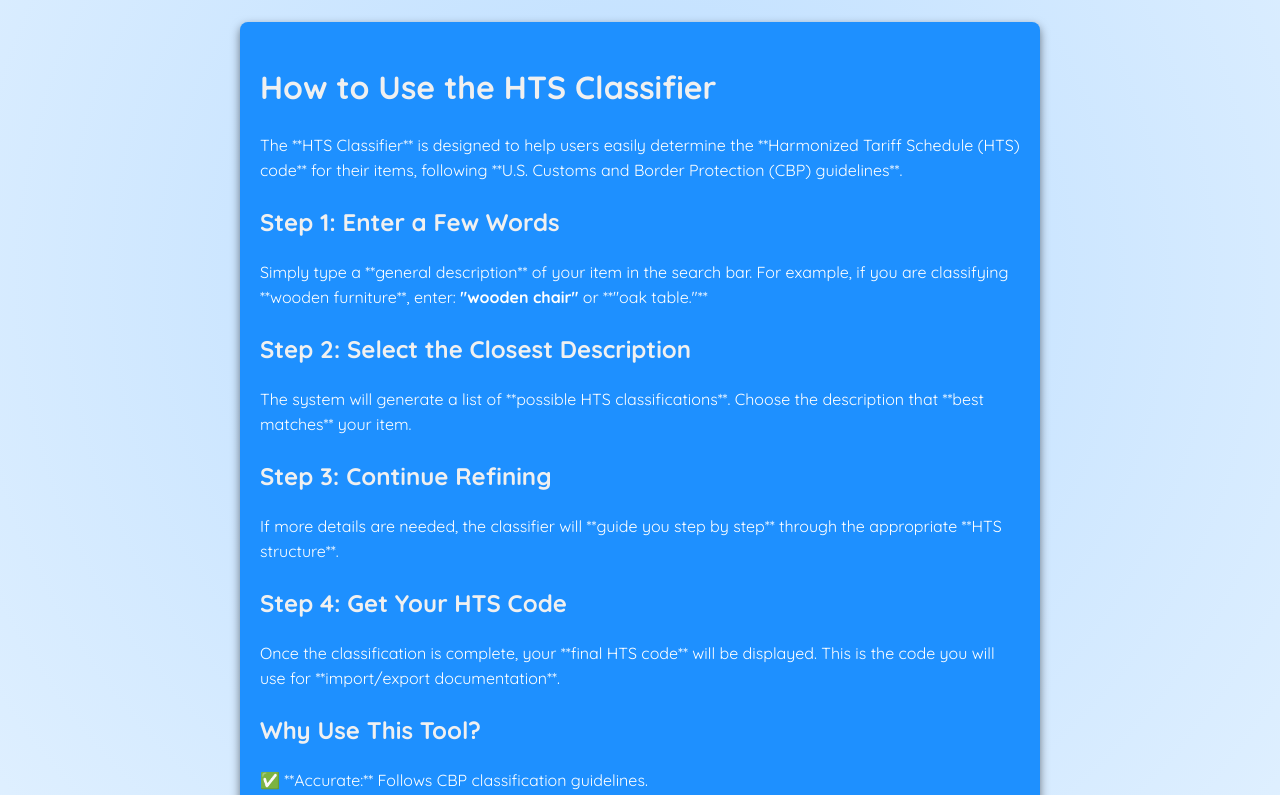
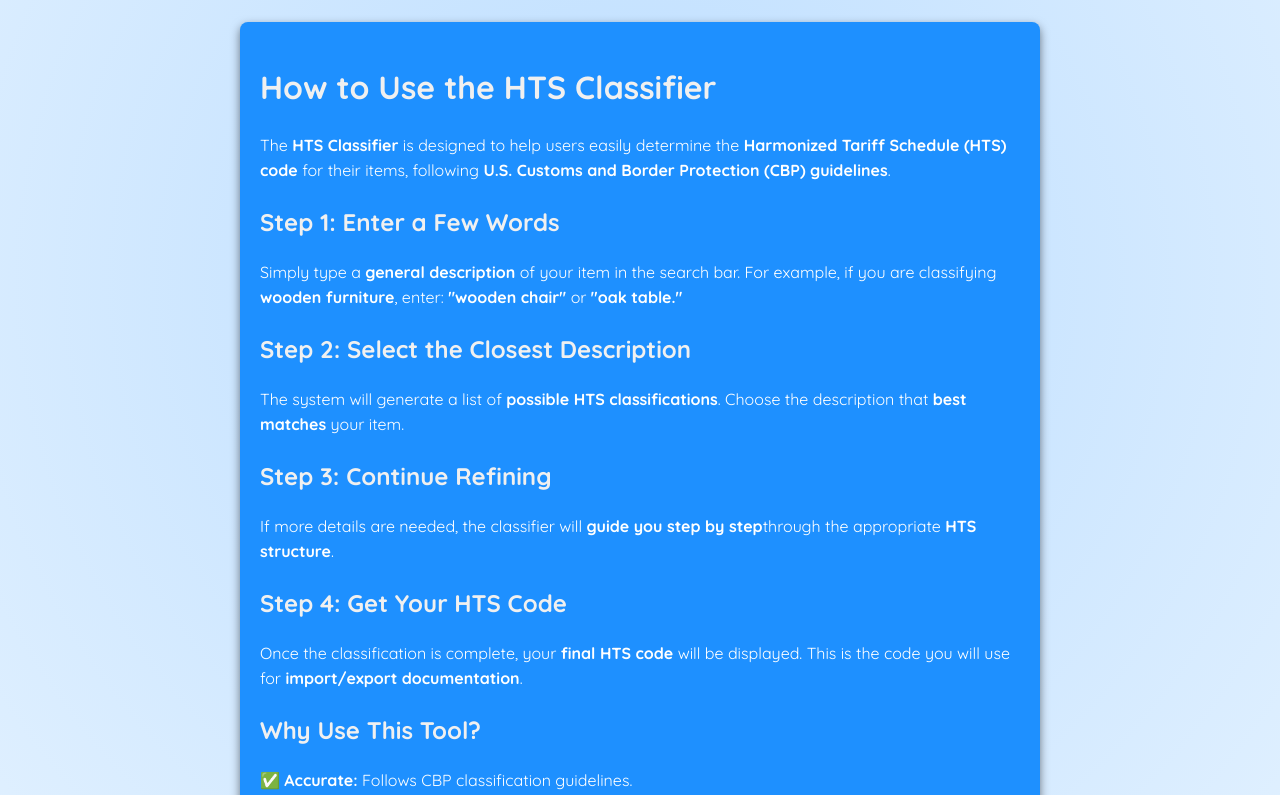
Before and after one commit to karimkassan82/htsclassifier-repo, a React (Vite) app in the folder hts-classifier-frontend/: page /how-to-use in a window 1280 px wide. Shown: the part 360-1155 px from the top of the page. Built offline with nearby package versions, Linux system fonts and the light colour scheme; no server answers.

Commit message:
Fixed Privacy Policy link issue on Vercel

```diff
--- a/hts-classifier-frontend/index.html
+++ b/hts-classifier-frontend/index.html
@@ -3,10 +3,37 @@
 
 <head>
   <meta charset="UTF-8" />
+  <meta name="viewport" content="width=device-width, initial-scale=1.0" />
+
+  <!-- Favicon -->
   <link rel="icon" type="image/svg+xml" href="/Classifier-logo.webp" />
-  <meta name="viewport" content="width=device-width, initial-scale=1.0" />
+  <link rel="shortcut icon" href="/Classifier-logo.webp" type="image/x-icon" />
+
+  <!-- SEO Meta Tags -->
   <meta name="google-site-verification" content="s5g5zFvF8GiVG2ezj5QfPFU90hTU3wwdnhKreUkCH7U" />
-  <title>HTS Classifier</title>
+  <meta name="description"
+    content="Easily classify your goods with the HTS Classifier based on CBP guidance. Get your tariff code in seconds." />
+  <meta name="keywords"
+    content="HTS, Harmonized Tariff Schedule, HTS Code Lookup, Customs Classification, CBP Tariff Codes, Import Export Tariffs" />
+  <meta name="author" content="HTS Classifier Team" />
+  <meta name="robots" content="index, follow" />
+
+  <!-- Open Graph (Social Media Sharing) -->
+  <meta property="og:title" content="HTS Classifier | Find Your Harmonized Tariff Code Easily" />
+  <meta property="og:description"
+    content="Easily classify your goods with the HTS Classifier based on CBP guidance. Get your tariff code in seconds." />
+  <meta property="og:url" content="https://www.htsclassifier.com" />
+  <meta property="og:type" content="website" />
+  <meta property="og:image" content="https://www.htsclassifier.com/Classifier-logo.webp" />
+
+  <!-- Twitter Card -->
+  <meta name="twitter:title" content="HTS Classifier | Find Your Harmonized Tariff Code Easily" />
+  <meta name="twitter:description"
+    content="Easily classify your goods with the HTS Classifier based on CBP guidance. Get your tariff code in seconds." />
+  <meta name="twitter:image" content="https://www.htsclassifier.com/Classifier-logo.webp" />
+  <meta name="twitter:card" content="summary_large_image" />
+
+  <title>HTS Classifier | Find Your Harmonized Tariff Code Easily</title>
 </head>
 
 <body>
--- a/hts-classifier-frontend/src/classifier/components/ClassifierHeader.jsx
+++ b/hts-classifier-frontend/src/classifier/components/ClassifierHeader.jsx
@@ -5,7 +5,7 @@
   return (
     <header className={classes.classifier_header}>
       <img src={logo} alt="Logo of the classifier" />
-      <h1>Welcome To The US HTS Code Classifier</h1>
+      <h1>HTS Classifier - Find Your US 10 digits Tariff Code Easily</h1>
       <p>Your guide for proper US HTS classification</p>
     </header>
   );
--- a/hts-classifier-frontend/src/classifier/pages/Classifier.module.css
+++ b/hts-classifier-frontend/src/classifier/pages/Classifier.module.css
@@ -1,6 +1,6 @@
 .main {
   width: 70%;
-  max-width: 70rem;
+  max-width: 60rem;
   margin: auto;
 }
 
--- a/hts-classifier-frontend/src/shared/howToUse/HowToUse.jsx
+++ b/hts-classifier-frontend/src/shared/howToUse/HowToUse.jsx
@@ -1,3 +1,4 @@
+import { Link } from "react-router-dom";
 import classes from "./HowToUse.module.css"; // Import CSS module
 
 const HowToUse = () => {
@@ -5,49 +6,48 @@
     <main className={classes.how_to_use_container}>
       <h1>How to Use the HTS Classifier</h1>
       <p>
-        The **HTS Classifier** is designed to help users easily determine the
-        **Harmonized Tariff Schedule (HTS) code** for their items, following
-        **U.S. Customs and Border Protection (CBP) guidelines**.
+        The <strong>HTS Classifier</strong> is designed to help users easily
+        determine the
+        <strong> Harmonized Tariff Schedule (HTS) code </strong> for their
+        items, following
+        <strong> U.S. Customs and Border Protection (CBP) guidelines</strong>.
       </p>
-
       <h2>Step 1: Enter a Few Words</h2>
       <p>
-        Simply type a **general description** of your item in the search bar.
-        For example, if you are classifying **wooden furniture**, enter:
-        <strong> "wooden chair" </strong> or **"oak table."**
+        Simply type a <strong>general description</strong> of your item in the
+        search bar. For example, if you are classifying{" "}
+        <strong>wooden furniture</strong>, enter:
+        <strong> "wooden chair" </strong> or <strong>"oak table."</strong>
       </p>
-
       <h2>Step 2: Select the Closest Description</h2>
       <p>
-        The system will generate a list of **possible HTS classifications**.
-        Choose the description that **best matches** your item.
+        The system will generate a list of{" "}
+        <strong>possible HTS classifications</strong>. Choose the description
+        that <strong>best matches</strong> your item.
       </p>
-
       <h2>Step 3: Continue Refining</h2>
       <p>
-        If more details are needed, the classifier will **guide you step by
-        step** through the appropriate **HTS structure**.
+        If more details are needed, the classifier will{" "}
+        <strong>guide you step by step</strong>
+        through the appropriate <strong>HTS structure</strong>.
       </p>
-
       <h2>Step 4: Get Your HTS Code</h2>
       <p>
-        Once the classification is complete, your **final HTS code** will be
-        displayed. This is the code you will use for **import/export
-        documentation**.
+        Once the classification is complete, your{" "}
+        <strong>final HTS code</strong> will be displayed. This is the code you
+        will use for <strong>import/export documentation</strong>.
       </p>
-
       <h2>Why Use This Tool?</h2>
       <p>
-        ✅ **Accurate:** Follows CBP classification guidelines. <br />
-        ✅ **Fast:** Find your HTS code in just a few clicks. <br />✅
-        **User-Friendly:** No deep tariff knowledge required—just enter a few
-        words.
+        ✅ <strong>Accurate:</strong> Follows CBP classification guidelines.{" "}
+        <br />✅ <strong>Fast:</strong> Find your HTS code in just a few clicks.{" "}
+        <br />✅ <strong>User-Friendly:</strong> No deep tariff knowledge
+        required—just enter a few words.
       </p>
-
       <p>
         Need additional guidance? Refer to the{" "}
-        <a href="/privacy-policy">Privacy Policy</a> for more details on data
-        use.
+        <Link to="/privacy-policy">Privacy Policy</Link> for more details on
+        data use.
       </p>
     </main>
   );
```
Also changed, not shown: hts-classifier-frontend/vercel.json (added).
